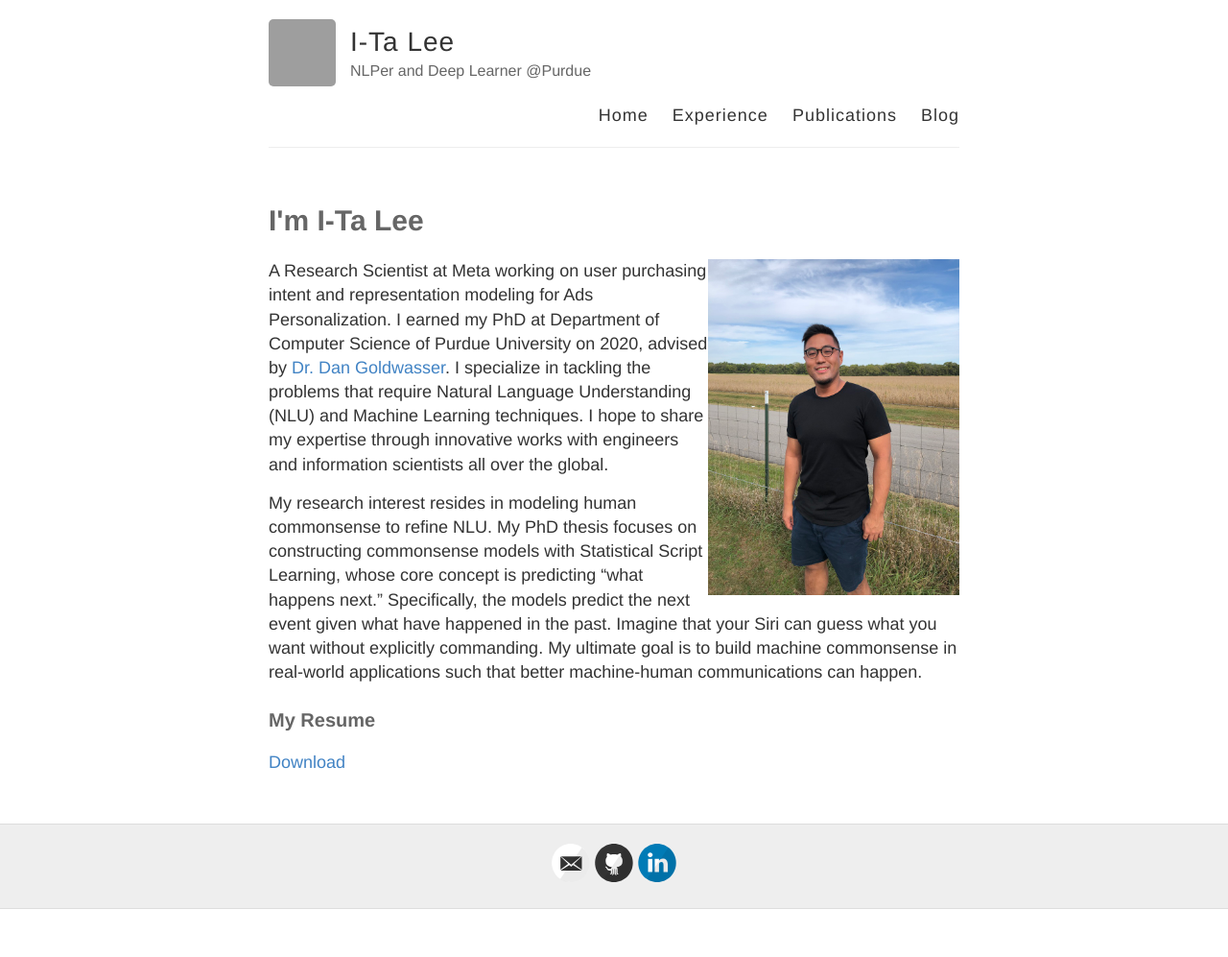
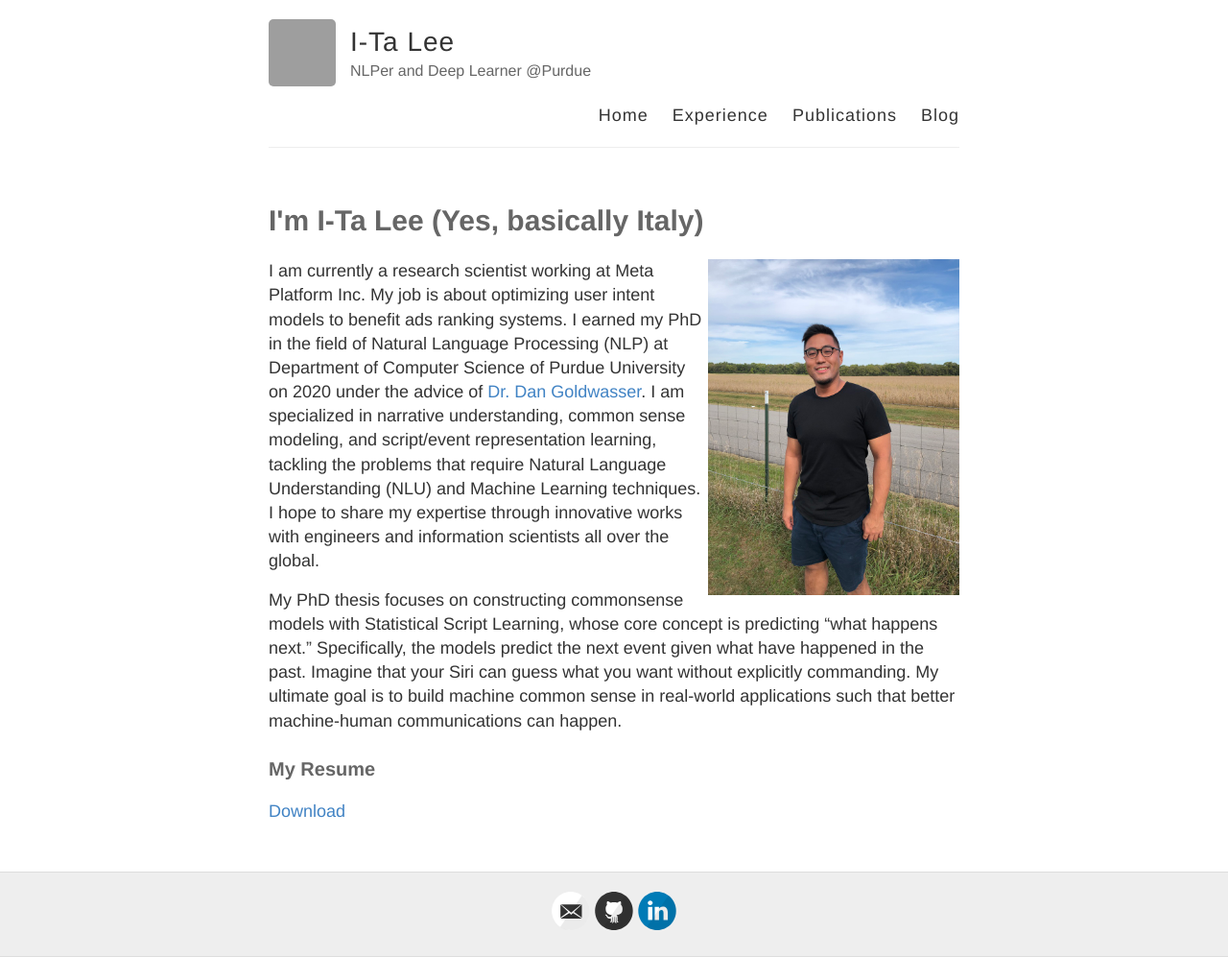
Before and after one commit to doug919/doug919.github.io, a Jekyll site: the page built from index.md, in a window 1280 px wide. Shown: the whole page at 96% size. Built offline with Jekyll 4.4.1, drawn with Linux system fonts in a browser that asks for light colours; before the commit the page ends 947 px from its top, so only the background shows below that; grey boxes are pictures that could not be loaded.

Commit message:
update description

```diff
--- a/index.md
+++ b/index.md
@@ -1,12 +1,12 @@
 ---
 layout: page
-title: I'm I-Ta Lee
+title: I'm I-Ta Lee (Yes, basically Italy)
 ---
 
 ![AboutMe](images/about.jpg){:height="350px" .callout}
-A Research Scientist at Meta working on user purchasing intent and representation modeling for Ads Personalization. I earned my PhD at Department of Computer Science of Purdue University on 2020, advised by [Dr. Dan Goldwasser](https://www.cs.purdue.edu/homes/dgoldwas/). I specialize in tackling the problems that require Natural Language Understanding (NLU) and Machine Learning techniques. I hope to share my expertise through innovative works with engineers and information scientists all over the global.
+I am currently a research scientist working at Meta Platform Inc. My job is about optimizing user intent models to benefit ads ranking systems. I earned my PhD in the field of Natural Language Processing (NLP) at Department of Computer Science of Purdue University on 2020 under the advice of [Dr. Dan Goldwasser](https://www.cs.purdue.edu/homes/dgoldwas/). I am specialized in narrative understanding, common sense modeling, and script/event representation learning, tackling the problems that require Natural Language Understanding (NLU) and Machine Learning techniques. I hope to share my expertise through innovative works with engineers and information scientists all over the global.
 
-My research interest resides in modeling human commonsense to refine NLU. My PhD thesis focuses on constructing commonsense models with Statistical Script Learning, whose core concept is predicting “what happens next.” Specifically, the models predict the next event given what have happened in the past. Imagine that your Siri can guess what you want without explicitly commanding. My ultimate goal is to build machine commonsense in real-world applications such that better machine-human communications can happen.
+My PhD thesis focuses on constructing commonsense models with Statistical Script Learning, whose core concept is predicting “what happens next.” Specifically, the models predict the next event given what have happened in the past. Imagine that your Siri can guess what you want without explicitly commanding. My ultimate goal is to build machine common sense in real-world applications such that better machine-human communications can happen.
 
 ### My Resume
 
```
